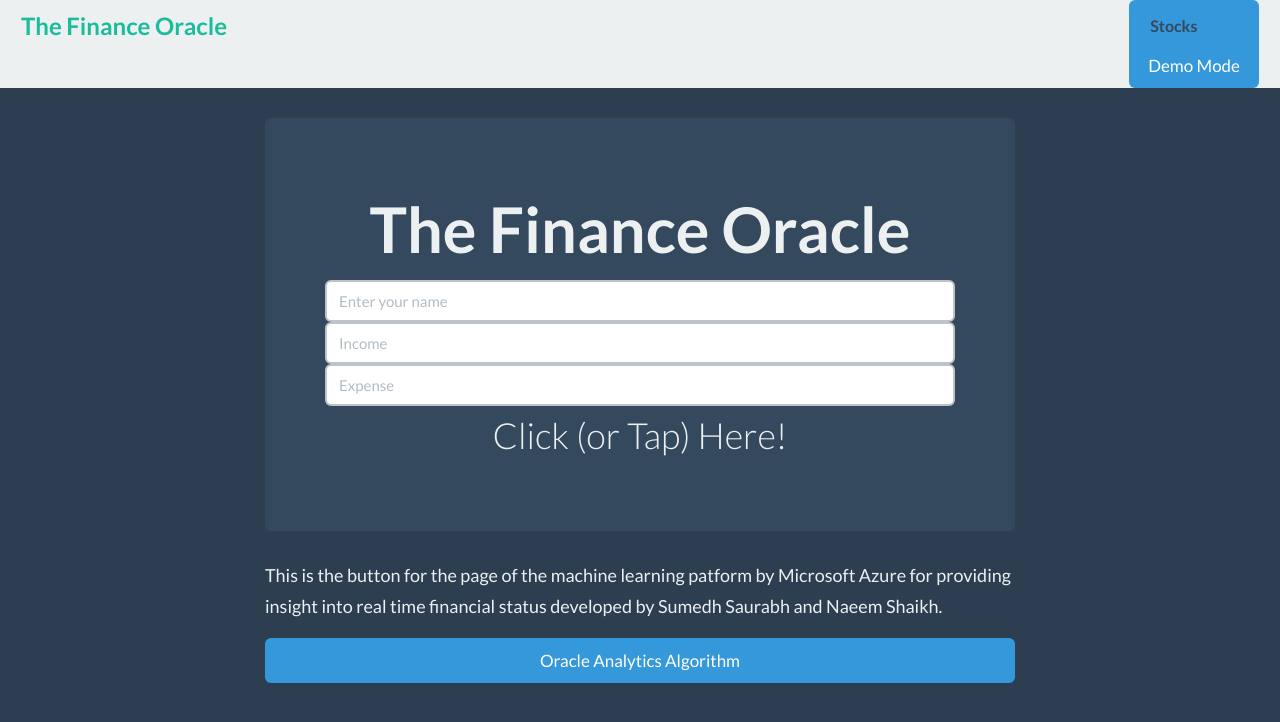
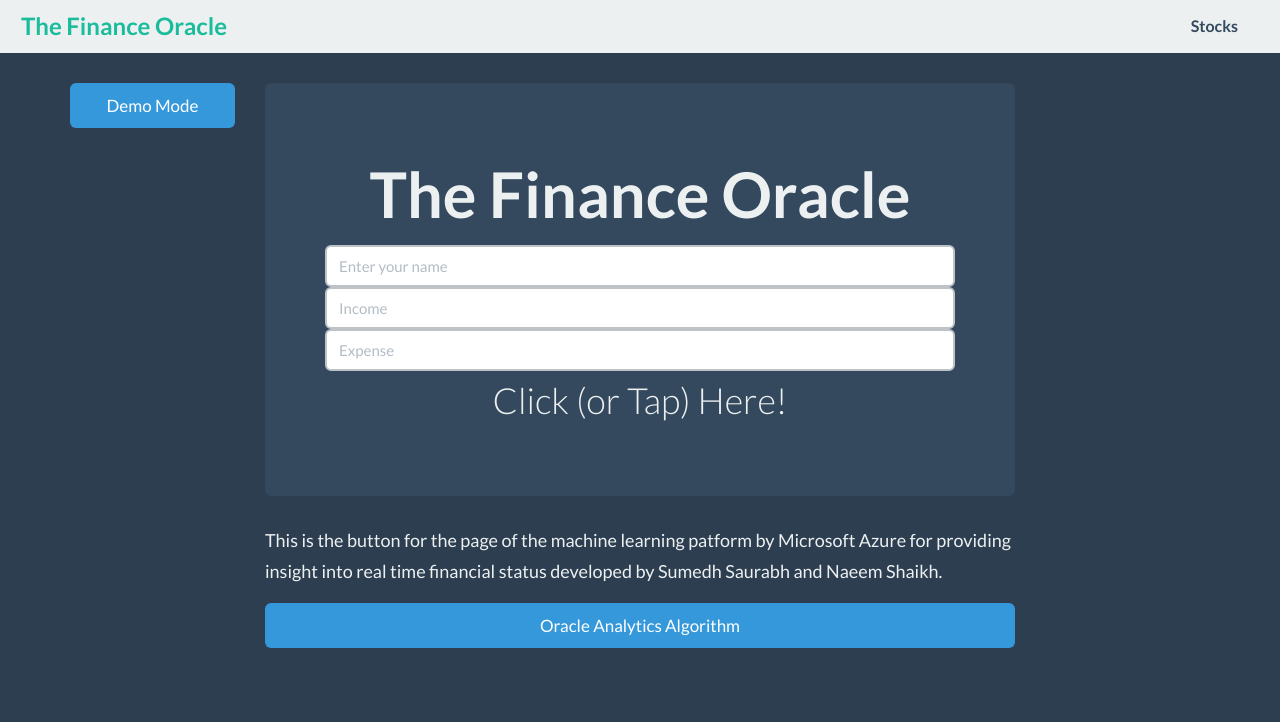
Before and after one commit to naeem1997/The-Finance-Oracle, a browser extension: page index.html in a window 1280 px wide. Drawn offline with Linux system fonts and the light colour scheme.

Commit message:
Reverted to old location

```diff
--- a/index.html
+++ b/index.html
@@ -10,7 +10,6 @@
       document.addEventListener("DOMContentLoaded", function() {
             chrome.management.getAll(getAllCallback);
           });
-
           var getAllCallback = function(list) {
             var apps = document.getElementById("apps");
             for(var i in list) {
@@ -18,7 +17,6 @@
               var extInf = list[i];
               if(extInf.isApp && extInf.enabled) {
                 var app = document.createElement("div");
-
                 var img = new Image();
                 img.className = "image";
                 img.src = find128Image(extInf.icons);
@@ -27,11 +25,9 @@
                     chrome.management.launchApp(ext.id);
                   };
                 })(extInf));
-
                 var name = document.createElement("div");
                 name.className = "name";
                 name.textContent = extInf.name;
-
                 app.className = "app";
                 app.appendChild(img);
                 app.appendChild(name);
@@ -45,7 +41,6 @@
                 return icons[icon].url;
               }
             }
-
             return "/noicon.png";
           };
         </script>
@@ -114,7 +109,6 @@
           <div class="collapse navbar-collapse" id="bs-example-navbar-collapse-1">
             <ul class="nav navbar-nav navbar-right">
               <li><a href="stocks.html">Stocks</a></li>
-              <a href="#fakelink" class="btn btn-block btn-lg btn-info">Demo Mode</a>
             </ul>
           </div><!-- /.navbar-collapse -->
         </div><!-- /.container-fluid -->
@@ -123,7 +117,9 @@
   <div class="container">
     <section>
         <div class="row">
-          <div class="col-md-2"></div>
+          <div class="col-md-2">
+            <a href="#fakelink" class="btn btn-block btn-lg btn-info">Demo Mode</a>
+          </div>
           <div class="col-md-8">
             <div class="jumbotron jumbotron-asphalt text-centered">
               <h1>The Finance Oracle</h1>
```
